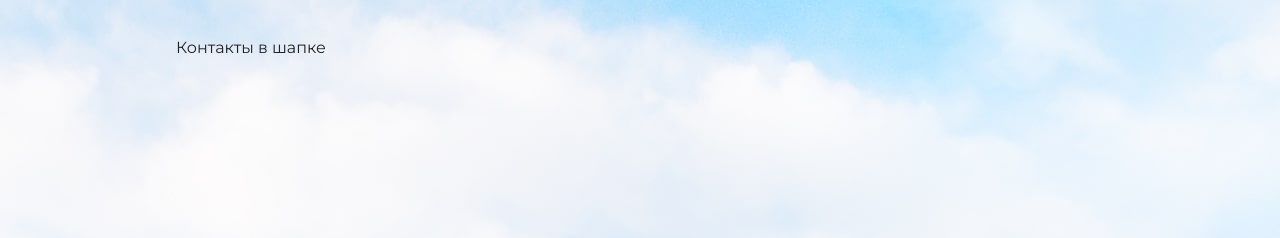
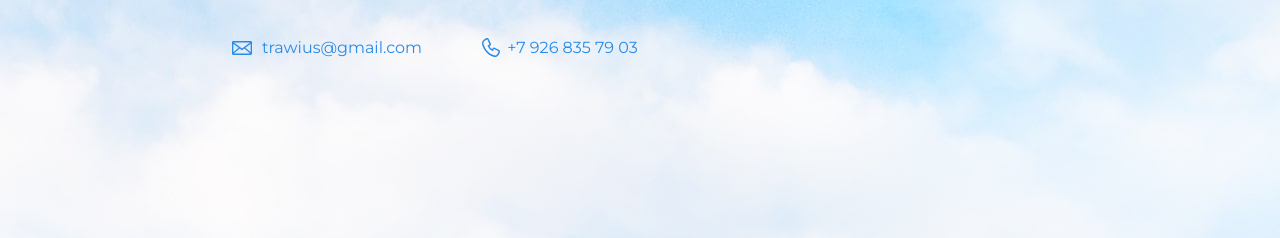
Before and after one commit to trawius/my-site, a plain HTML site: page index.html in a window 1280 px wide. Shown: the top 238 px of the page. Drawn offline with nearby package versions, Linux system fonts and the light colour scheme.

Commit message:
Update index.html

```diff
--- a/index.html
+++ b/index.html
@@ -10,7 +10,9 @@
   <body>
   <div class="container">
     <header class="page-header">
-      Контакты в шапке
+      <a class="header-email" href="mailto:trawius@gmail.com">trawius@gmail.com</a>
+    <a class="header-phone" href="tel:+79876543210">+7 926 835 79 03</a>
+  </div>
     </header>
 
     <section class="hero-image">
```
